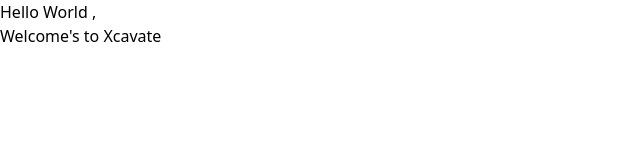
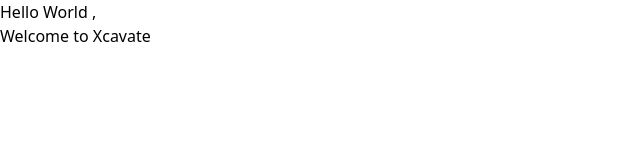
Before and after one commit to XcavateBlockchain/Frontend_V1, a React (Vite) app in the folder xcavate/: page / in a window 1280 px wide. Shown: the top 160 px of the page, without its empty margins (0-640 px from the left). Built offline with nearby package versions, Linux system fonts and the light colour scheme.

Commit message:
yusuf main

```diff
--- a/xcavate/src/App.jsx
+++ b/xcavate/src/App.jsx
@@ -9,7 +9,7 @@
   return (
     <>
       <div className="flex justify-center items-center h-[100vh] border">
-        <h1 className="text-blue-500 text-5xl font-bold ">Hello World , <br/> Welcome's to Xcavate</h1>
+        <h1 className="text-blue-500 text-5xl font-bold ">Hello World , <br/> Welcome to Xcavate</h1>
       </div>
     </>
   );
```
Also changed, not shown: xcavate/src/services/lookupService.js (added).
